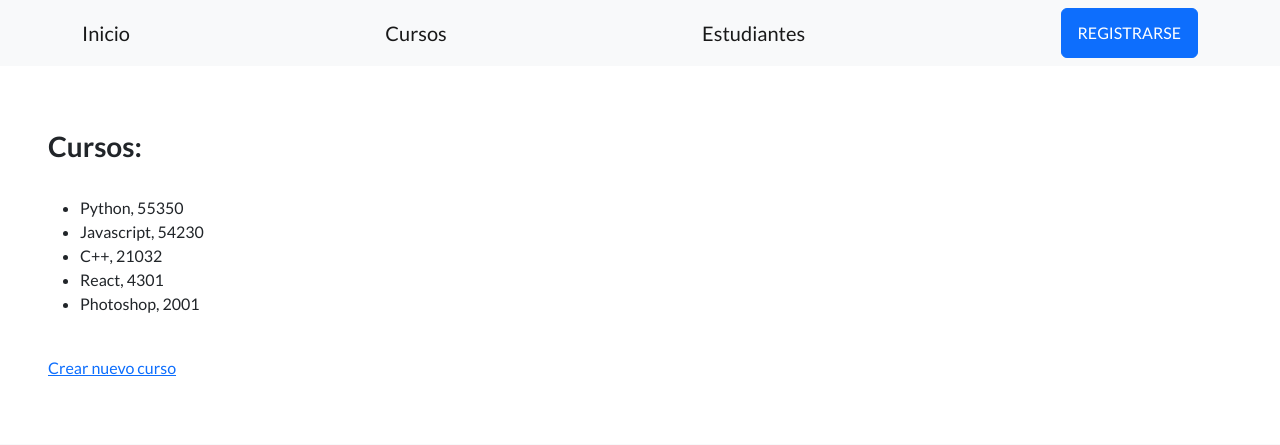
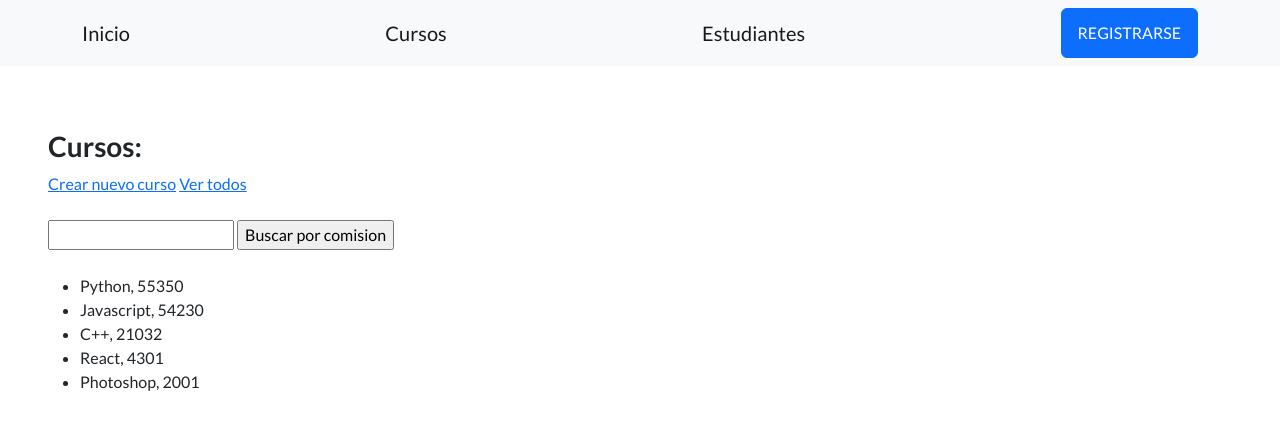
Before and after one commit to gabrirys/Primer_Django, a Django app: page /estudios/cursos/ in a window 1280 px wide. Shown: the top 445 px of the page. Run offline with Django 4.2, Linux system fonts and the light colour scheme; data comes from the database, SQL or seed files in the repository; some libraries are stand-ins or nearby versions.

Commit message:
Agregado de filtro de búsqueda

```diff
--- a/control_estudios/templates/control_estudios/lista_cursos.html
+++ b/control_estudios/templates/control_estudios/lista_cursos.html
@@ -6,6 +6,14 @@ Lista de cursos
 
 {% block contenido %}
 <h3>Cursos:</h3>
+<a href="{% url 'crear_curso' %}">Crear nuevo curso</a>
+<a href="{% url 'lista_cursos' %}">Ver todos</a>
+<br><br>
+<form action="{% url 'buscar_cursos' %}" method="post">
+  {% csrf_token %}
+  <input type="text" name="busqueda">
+  <input type="submit" value="Buscar por comision">
+</form>
 <br>
 <ul>
 {% for curso in cursos %}
@@ -15,5 +23,5 @@ Lista de cursos
 {% endfor %}
 </ul>
 <br>
-<a href="{% url 'crear_curso' %}">Crear nuevo curso</a>
+
 {% endblock contenido %}
--- a/control_estudios/urls.py
+++ b/control_estudios/urls.py
@@ -6,6 +6,7 @@ from django.urls import path
 from control_estudios.views import (listar_estudiantes,
 listar_cursos,
 crear_curso,
+buscar_cursos,
 )
 #hay que importar la funciones desde el archvio donde esta generada
 
@@ -13,4 +14,5 @@ urlpatterns = [
     path("estudiantes/", listar_estudiantes, name="lista_estudiantes"),
     path("cursos/", listar_cursos, name="lista_cursos"),
     path("crear_curso/", crear_curso, name="crear_curso"),
+    path("buscar-cursos/", buscar_cursos, name="buscar_cursos"),
 ]
--- a/control_estudios/views.py
+++ b/control_estudios/views.py
@@ -53,3 +53,23 @@ def crear_curso(request):
        context={'formulario': formulario}
    )
    return http_response
+
+#CREACIÓN DE BUSCADOR
+def buscar_cursos(request):
+    if request.method == "POST":
+        data = request.POST
+        busqueda = data["busqueda"]
+        cursos = Curso.objects.filter(comision__contains=busqueda)
+        # Ejemplo filtro avanzado
+        # cursos = Curso.objects.filter(
+        #     Q(nombre=busqueda) | Q(comision__contains=busqueda)
+        # )
+        contexto = {
+            "cursos": cursos,
+        }
+        http_response = render(
+            request=request,
+            template_name='control_estudios/lista_cursos.html',
+            context=contexto,
+        )
+        return http_response
```
